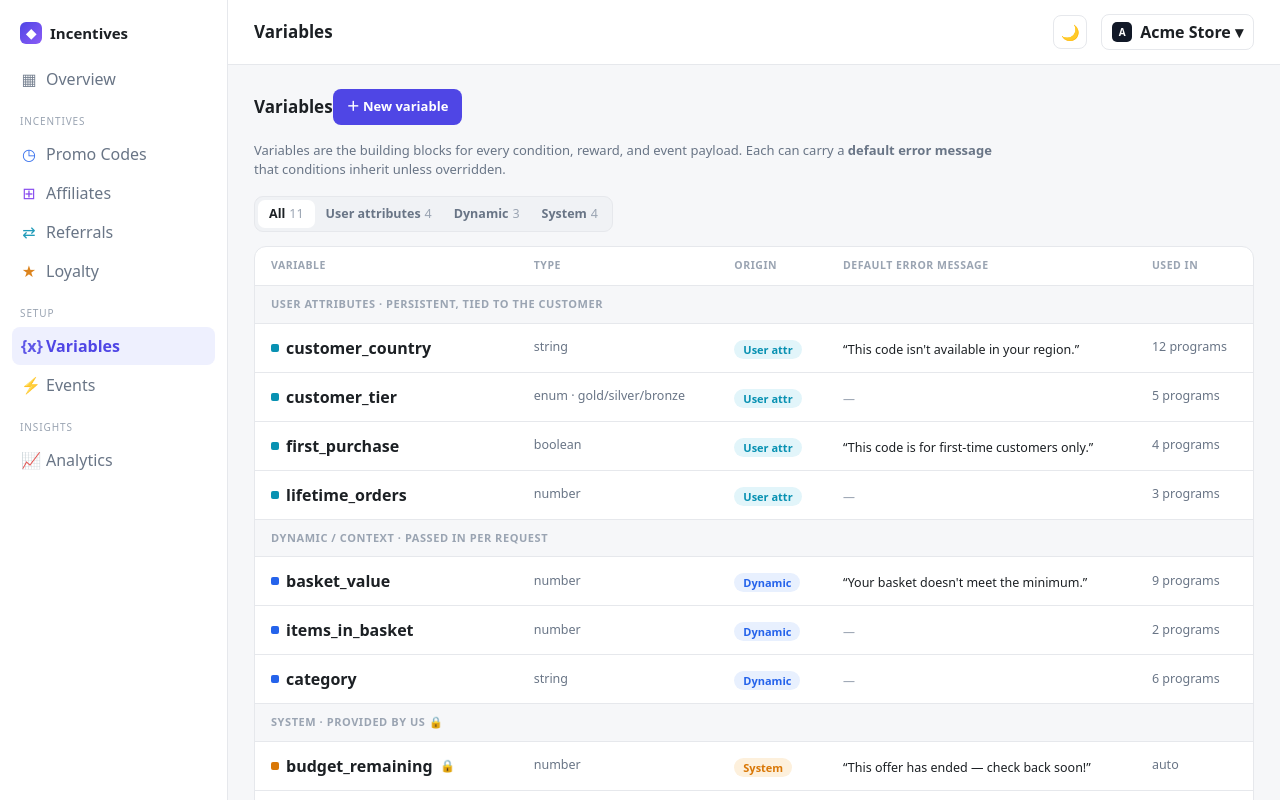
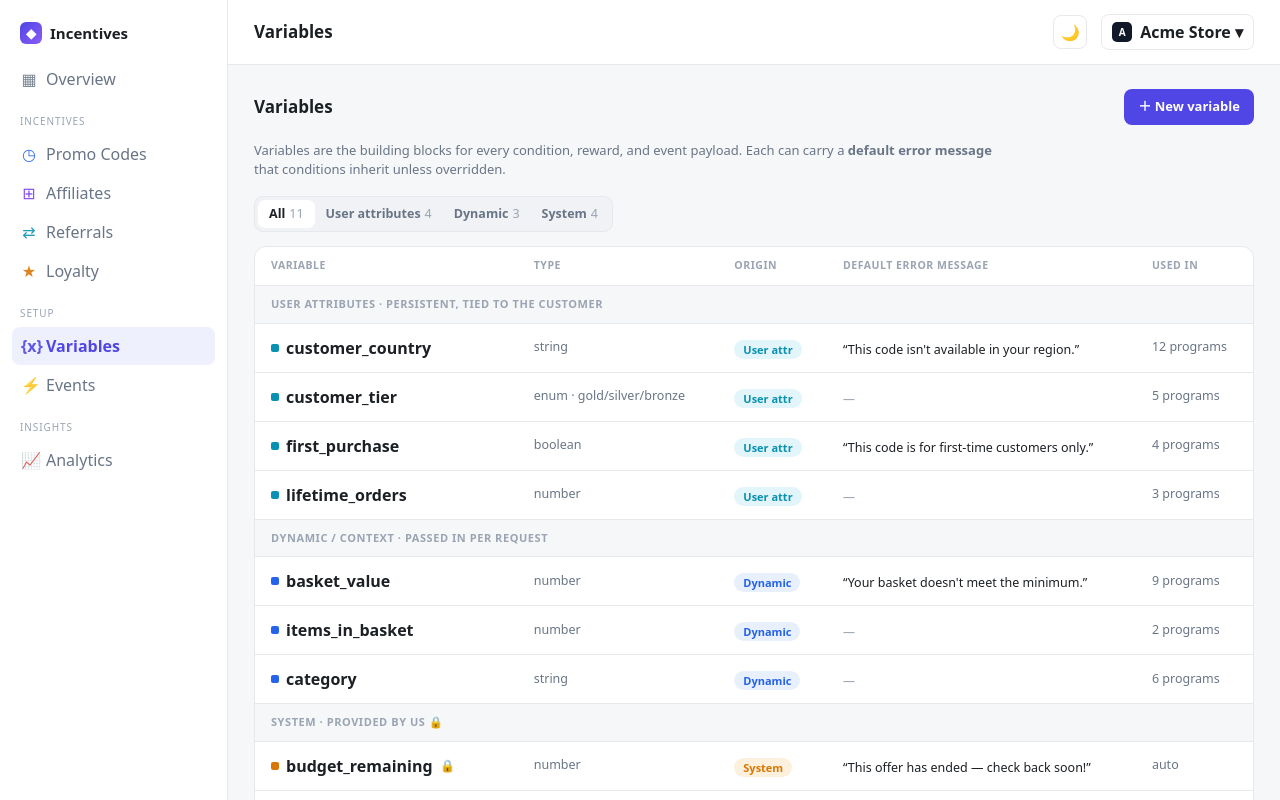
Before and after one commit to tanmaydatta/chole-bhature, a React (Vite) app in the folder demo/: page /variables in a window 1280 px wide. Shown: the top 800 px of the page. Built offline with nearby package versions, Linux system fonts and the light colour scheme.

Commit message:
fix: PageHeader full-width so action right-aligns on Variables/Events

```diff
--- a/demo/src/components/common/PageHeader.tsx
+++ b/demo/src/components/common/PageHeader.tsx
@@ -7,7 +7,7 @@
 
 export function PageHeader({ title, action }: PageHeaderProps) {
   return (
-    <div className="flex items-center justify-between">
+    <div className="flex items-center justify-between w-full">
       <h1 className="text-[17px] font-[650] m-0">{title}</h1>
       {action && <div>{action}</div>}
     </div>
--- a/demo/src/pages/setup/Events.tsx
+++ b/demo/src/pages/setup/Events.tsx
@@ -10,7 +10,7 @@
 
   return (
     <div>
-      <div className="flex items-center justify-between mb-4">
+      <div className="mb-4">
         <PageHeader
           title="Events"
           action={
--- a/demo/src/pages/setup/Variables.tsx
+++ b/demo/src/pages/setup/Variables.tsx
@@ -76,7 +76,7 @@
 
   return (
     <div>
-      <div className="flex items-center justify-between mb-4">
+      <div className="mb-4">
         <PageHeader
           title="Variables"
           action={
```
Also changed, not shown: 1 other file (tests, documents, lock files or other folders).
